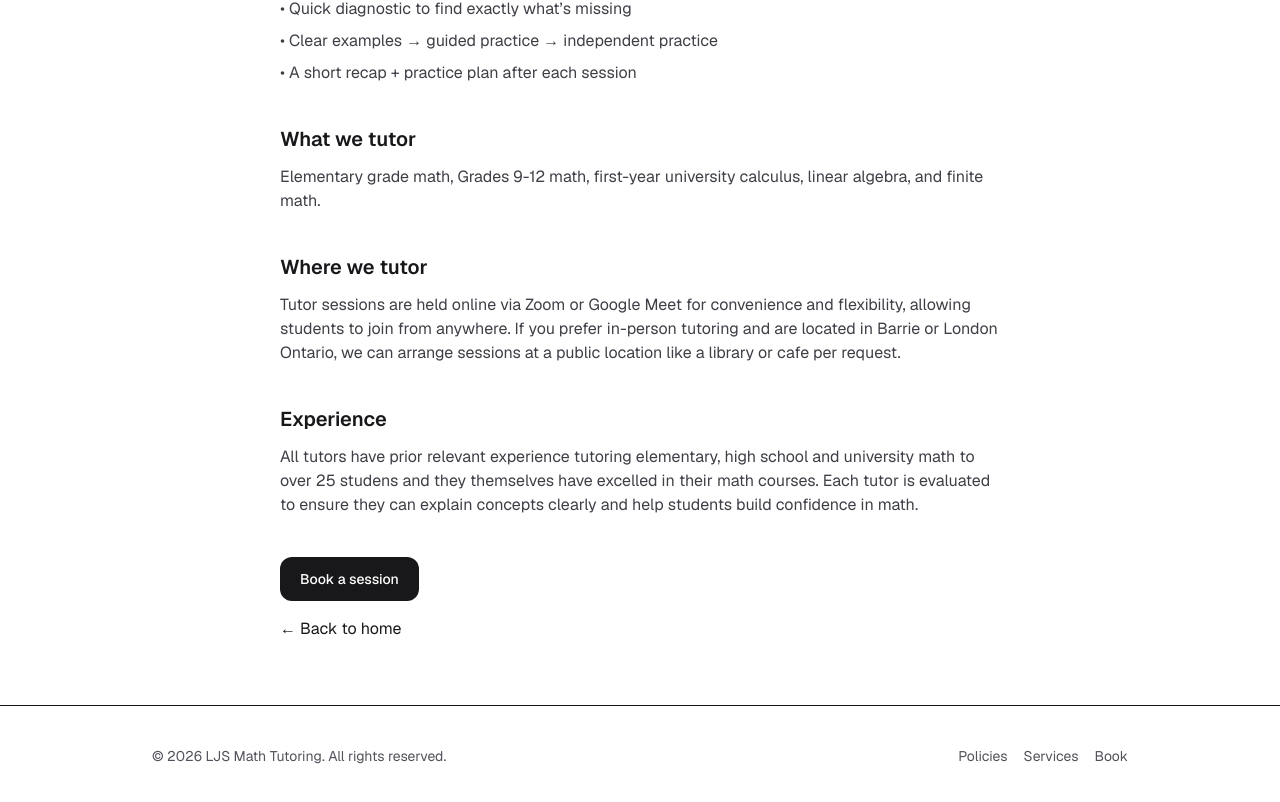
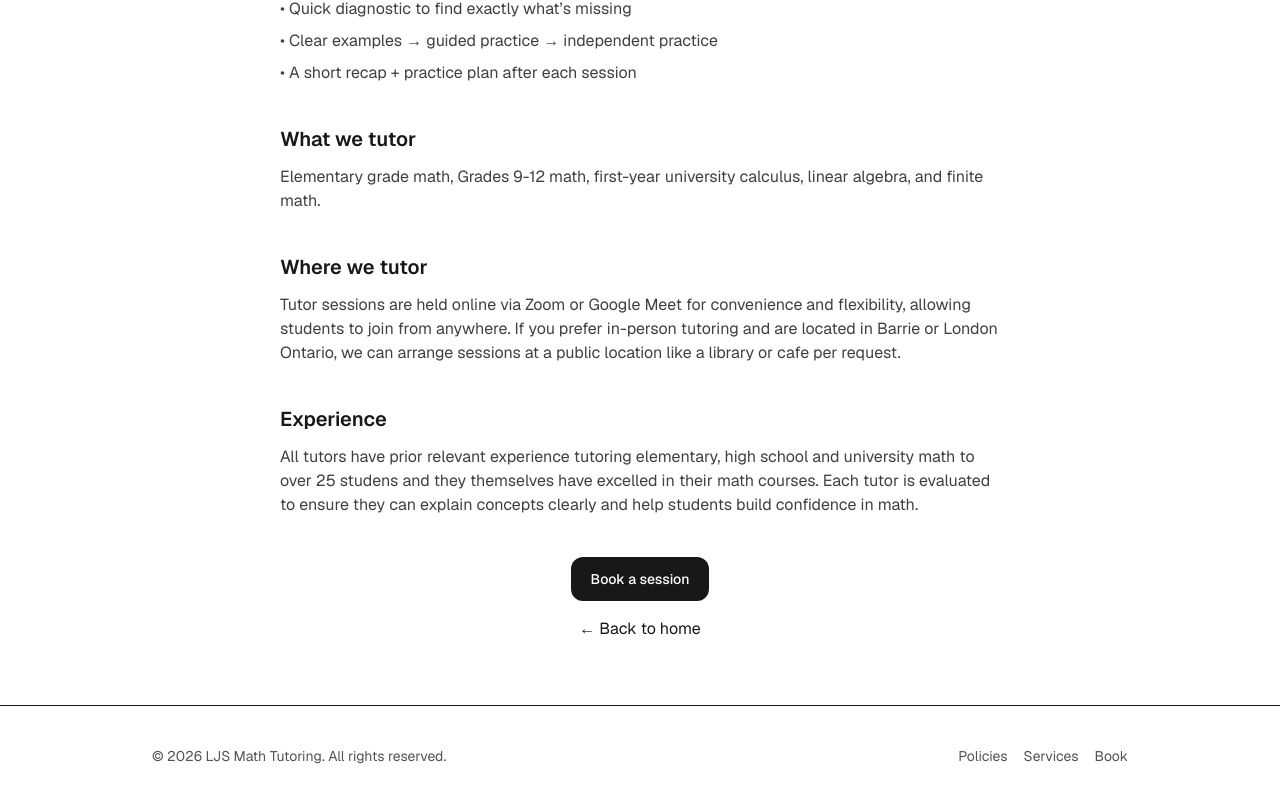
Before and after one commit to FMF13/ljs-math-tutoring, a Next.js app: page /about in a window 1280 px wide. Shown: the part 364-1166 px from the top of the page. Built offline with nearby package versions, Linux system fonts and the light colour scheme.

Commit message:
Changes added

```diff
--- a/src/app/about/page.tsx
+++ b/src/app/about/page.tsx
@@ -33,7 +33,7 @@ export default function AboutPage() {
           All tutors have prior relevant experience tutoring elementary, high school and university math to over 25 studens and they themselves have excelled in their math courses.  Each tutor is evaluated to ensure they can explain concepts clearly and help students build confidence in math.
         </p>
 
-        <div className="mt-10 flex flex-col gap-4">
+        <div className="mt-10 flex flex-col items-center gap-4 text-center">
           <Link
             href="/book"
             className="w-fit rounded-xl bg-zinc-900 px-5 py-3 text-sm font-medium text-white hover:bg-zinc-800"
```
